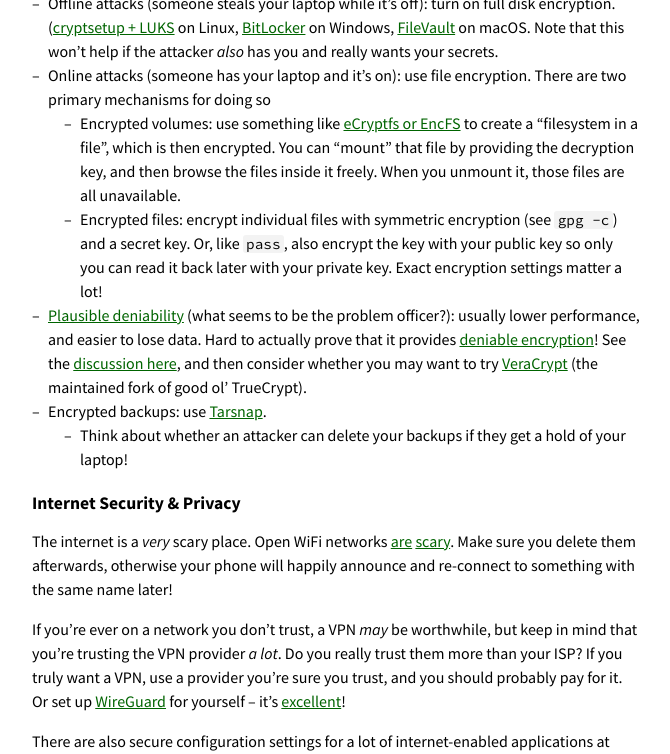
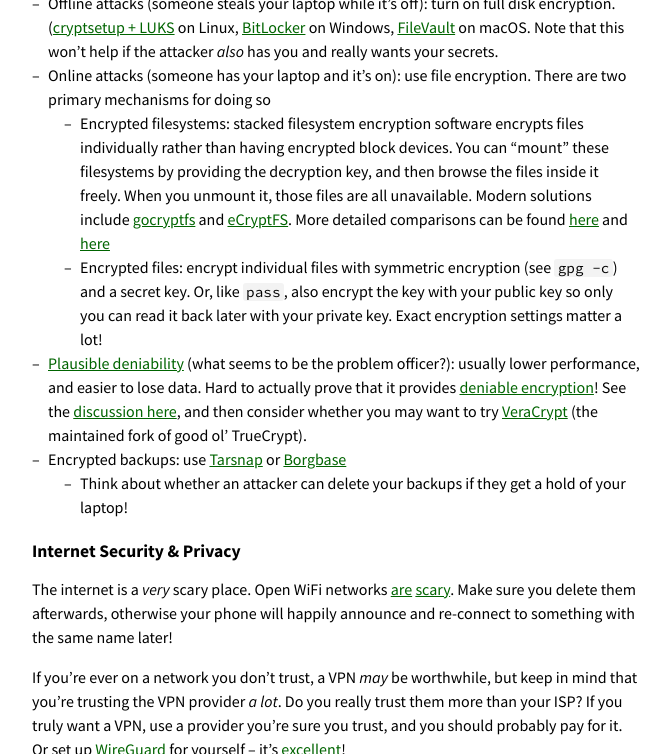
Before and after one commit to missing-semester-cn/missing-semester-cn.github.io, a Jekyll site: the page built from security.md, in a window 1280 px wide and 900 px high, scrolled down 2334 px, cut to the strip 146-900 px from the top of the window. Shown: the whole strip, without its empty margins (304-974 px from the left). Built offline with Jekyll 4.4.1, drawn with Linux system fonts in a browser that asks for light colours; some of the changed text lies outside the part shown.

Commit message:
Update notes on encrypted filesystems

```diff
--- a/security.md
+++ b/security.md
@@ -118,12 +119,7 @@
    really wants your secrets.
  - Online attacks (someone has your laptop and it's on): use file
    encryption. There are two primary mechanisms for doing so
-    - Encrypted volumes: use something like [eCryptfs or
-      EncFS](https://wiki.archlinux.org/index.php/Disk_encryption#Stacked_filesystem_encryption)
-      to create a "filesystem in a file", which is then encrypted. You
-      can "mount" that file by providing the decryption key, and then
-      browse the files inside it freely. When you unmount it, those
-      files are all unavailable.
+    - Encrypted filesystems: stacked filesystem encryption software encrypts files individually rather than having encrypted block devices. You can "mount" these filesystems by providing the decryption key, and then browse the files inside it freely. When you unmount it, those files are all unavailable.  Modern solutions include [gocryptfs](https://github.com/rfjakob/gocryptfs) and [eCryptFS](http://ecryptfs.org/). More detailed comparisons can be found [here](https://nuetzlich.net/gocryptfs/comparison/) and [here](https://wiki.archlinux.org/index.php/disk_encryption#Comparison_table)
     - Encrypted files: encrypt individual files with symmetric
       encryption (see `gpg -c`) and a secret key. Or, like `pass`, also
       encrypt the key with your public key so only you can read it back
@@ -140,7 +136,7 @@
    and then consider whether you may want to try
    [VeraCrypt](https://www.veracrypt.fr/en/Home.html) (the maintained
    fork of good ol' TrueCrypt).
- - Encrypted backups: use [Tarsnap](https://www.tarsnap.com/).
+ - Encrypted backups: use [Tarsnap](https://www.tarsnap.com/) or [Borgbase](https://www.borgbase.com/)
     - Think about whether an attacker can delete your backups if they
       get a hold of your laptop!
 
```
Also changed, not shown: other parts of security.md (+2 -1 lines).
